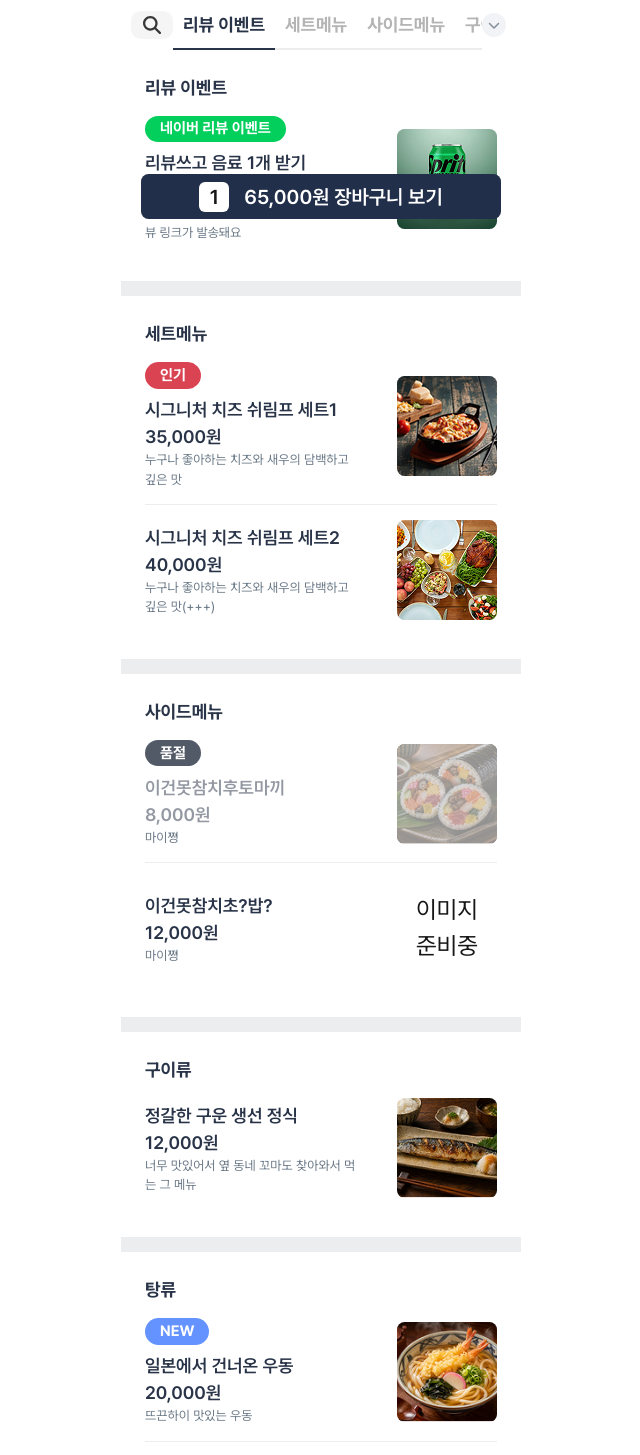
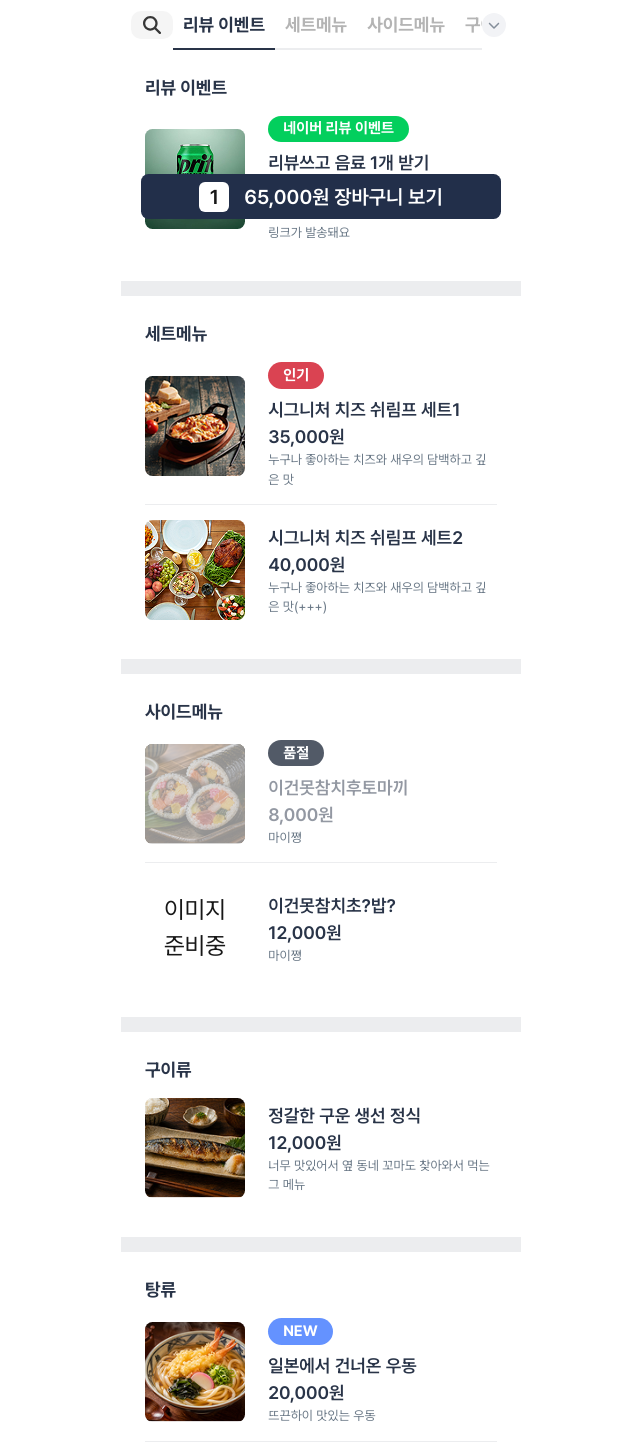
Before and after one commit to KimBeomGi/pre_order_web, a Next.js app in the folder order-web/: page /table/1/menu in a window 1280 px wide. Shown: the part 566-2021 px from the top of the page, without its empty margins (319-959 px from the left). Built offline with nearby package versions, Linux system fonts and the light colour scheme.

Commit message:
장바구니 페이지 생성

```diff
--- /dev/null
+++ b/order-web/src/app/table/[store]/menu/(header)/cart/page.tsx
@@ -0,0 +1,136 @@
+"use client";
+
+import { useRouter } from "next/navigation";
+import { use, useState } from "react";
+import { FaPlus } from "react-icons/fa6";
+
+export default function Cart({
+  params,
+}: {
+  params: Promise<{ store: string }>;
+}) {
+  const resolvedParams = use(params);
+  const store = decodeURIComponent(resolvedParams.store);
+  const router = useRouter();
+  const [isEmpty, setIsEmpty] = useState(false);
+  const [myBasket, setMyBasket] = useState(null);
+  const [memberBasket, setMemberBasket] = useState(null);
+  const [recommendedPairings, setRecommendedPairings] = useState([
+    {
+      src: "/img/menu-order/menu_img_ex1.png",
+      price: 16000,
+      product_name: "로제쉬림프리조또",
+      discount_rate: 0,
+    },
+    {
+      src: "/img/menu-order/menu_img_ex2.png",
+      price: 16000,
+      product_name: "로제쉬림프리조또",
+      discount_rate: 0.1,
+    },
+    {
+      src: "/img/menu-order/menu_img_ex3.png",
+      price: 16000,
+      product_name: "로제쉬림프리조또",
+      discount_rate: 0,
+    },
+    {
+      src: "/img/menu-order/menu_img_ex4.png",
+      price: 16000,
+      product_name: "로제쉬림프리조또",
+      discount_rate: 0,
+    },
+    {
+      src: "/img/menu-order/menu_img_ex5.png",
+      price: 16000,
+      product_name: "로제쉬림프리조또",
+      discount_rate: 0,
+    },
+  ]);
+  // layout의 상단 장바구니 를 h1 태그로 변동
+  return (
+    <div className="w-full">
+      {isEmpty ? (
+        //장바구니가 비어있습니다.
+        <div className="fixed top-1/2 -translate-y-1/2 left-1/2 -translate-x-1/2 w-full flex flex-col justify-center items-center">
+          <img
+            className="w-[6.125em] object-contain"
+            src="/img/menu-cart/empty_cart.png"
+            alt=""
+          />
+          <h2 className="text-[#BABABA] text-[1.5625em] font-semibold my-[2em]">
+            장바구니가 비어있습니다.
+          </h2>
+          <button
+            className="bg-[#F0F0F0] font-semibold text-[1.25em] py-[0.625em] px-[2em] rounded-[0.375em]"
+            onClick={() => {
+              router.push(`/table/${resolvedParams.store}/menu/`);
+            }}
+          >
+            + 더 담으러 가기
+          </button>
+        </div>
+      ) : (
+        <div>
+          {/* // 내 메뉴 */}
+          <div>
+            <h2>내 메뉴</h2>
+            {myBasket ? "" : ""}
+          </div>
+          {/* // 멤버 메뉴 */}
+          <div>
+            <h2>멤버 메뉴</h2>
+            {memberBasket ? "" : ""}
+            <div>
+              <p>메뉴 추가 +</p>
+            </div>
+          </div>
+          {/* // 광고 */}
+          <div></div>
+          {/* // 함께먹으면 더 좋아요 */}
+          <div>
+            <h2>함게 먹으면 더 좋아요!</h2>
+            <ul className="grid grid-cols-3 gap-x-[0.625em] gap-y-[1.25em]">
+              {recommendedPairings.map((recommend, key) => (
+                <li
+                  className="col-span-1 w-full aspect-[4/3]"
+                  key={key}
+                  onClick={() => {}}
+                >
+                  <div className="relative mb-[0.625em] w-full h-full rounded-[0.1875em] overflow-hidden">
+                    <img
+                      className="w-full h-full object-cover"
+                      src={recommend.src}
+                      alt=""
+                    />
+                    <div className="absolute right-[0.333333em] top-[0.333333em] text-[0.75em] w-[1.2em] h-[1.2em] bg-[#D9D9D9] flex justify-center items-center rounded-full">
+                      <FaPlus className="text-[#FFFFFF]" />
+                    </div>
+                  </div>
+                  <p className="text-[0.625em] font-semibold">
+                    {recommend.product_name}
+                  </p>
+                  <p className="text-[0.75em] font-semibold">
+                    {recommend.price * (1 - recommend.discount_rate)}
+                  </p>
+                </li>
+              ))}
+            </ul>
+          </div>
+          {/* // 총 가격 및 갯수 */}
+          <button
+            className="text-[16px] fixed left-1/2 -translate-x-1/2 py-[0.46875em] bottom-[0.9375em] rounded-[0.46875em] w-[90%] max-w-[calc(400px*0.9)] bg-[#222F4A] flex justify-center items-center gap-x-[0.9375em]"
+            onClick={() => {}}
+          >
+            <span className="text-[1.25em] bg-[#FFFFFF] font-semibold w-[1.5em] h-[1.5em] flex justify-center items-center rounded-[0.3em]">
+              1
+            </span>
+            <span className="font-semibold text-[1.25em] text-[#FFFFFF]">
+              12,000원 장바구니 보기
+            </span>
+          </button>
+        </div>
+      )}
+    </div>
+  );
+}
--- a/order-web/src/app/table/[store]/menu/page.tsx
+++ b/order-web/src/app/table/[store]/menu/page.tsx
@@ -398,15 +398,35 @@ export default function Menupage({
                     <Fragment key={menu_key}>
                       {product.category === value ? (
                         <li
-                          className="py-[1em] border-b border-b-[#ECEDEF] last:border-b-0"
+                          className={`py-[1em] border-b border-b-[#ECEDEF] last:border-b-0`}
                           onClick={() => {
                             router.push(
                               `/table/${resolvedParams.store}/menu/${product.id}`,
                             );
                           }}
                         >
-                          <div className="flex flex-row items-center justify-between active:scale-95 transition-all duration-50">
-                            <div className="w-[60%]">
+                          <div className="flex flex-row items-center justify-between">
+                            <div
+                              className={`w-[6.66667em] h-[6.66667em] rounded-[0.5em] flex justify-center items-center relative overflow-hidden shrink-0`}
+                            >
+                              {product.img_src ? (
+                                <img
+                                  className="w-full h-full object-cover"
+                                  src={product.img_src}
+                                  alt=""
+                                />
+                              ) : (
+                                <p className="text-[1.6em]">
+                                  이미지<br></br>준비중
+                                </p>
+                              )}
+                              {product.is_soldout ? (
+                                <div className="absolute w-full h-full bg-[#D2D2D2B2] left-0 top-0"></div>
+                              ) : (
+                                ""
+                              )}
+                            </div>
+                            <div className="w-[65%]">
                               {product.is_soldout ? (
                                 <div
                                   className={`badge w-fit rounded-full text-[#FFFFFF] font-bold py-[0.125em] px-[1em] mb-[0.5em]`}
@@ -437,26 +457,6 @@ export default function Menupage({
                               <p className="text-[0.86666em] text-[#6C7A88]">
                                 {product.description}
                               </p>
-                            </div>
-                            <div
-                              className={`w-[6.66667em] h-[6.66667em] rounded-[0.5em] flex justify-center items-center relative overflow-hidden shrink-0`}
-                            >
-                              {product.img_src ? (
-                                <img
-                                  className="w-full h-full object-cover"
-                                  src={product.img_src}
-                                  alt=""
-                                />
-                              ) : (
-                                <p className="text-[1.6em]">
-                                  이미지<br></br>준비중
-                                </p>
-                              )}
-                              {product.is_soldout ? (
-                                <div className="absolute w-full h-full bg-[#D2D2D2B2] left-0 top-0"></div>
-                              ) : (
-                                ""
-                              )}
                             </div>
                           </div>
                         </li>
@@ -550,6 +550,7 @@ export default function Menupage({
         className="text-[16px] fixed left-1/2 -translate-x-1/2 py-[0.46875em] bottom-[0.9375em] rounded-[0.46875em] w-[90%] max-w-[calc(400px*0.9)] bg-[#222F4A] flex justify-center items-center gap-x-[0.9375em]"
         onClick={() => {
           // 이버튼을 누르면 담기를 하면서 해당 메인 페이지인 목록으로 돌아가야하는군.
+          router.push(`/table/${resolvedParams.store}/menu/cart`);
         }}
       >
         {/* 이 표시 갯수는 총 담은 메인의 수량 */}
```
Also changed, not shown: order-web/public/img/menu-cart/empty_cart.png (added).
